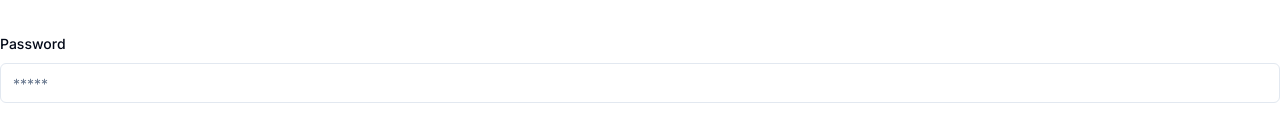
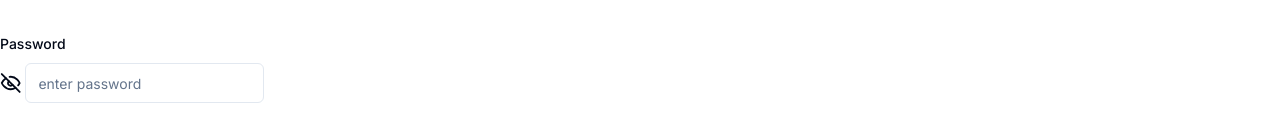
Before and after one commit to femiabimbola/authjs-refresher, a Next.js app: page /signup in a window 1280 px wide. Shown: the part 177-310 px from the top of the page. Built offline with nearby package versions, Linux system fonts and the light colour scheme.

Commit message:
working on the passport input

```diff
--- a/components/auth/SignUp.tsx
+++ b/components/auth/SignUp.tsx
@@ -16,6 +16,7 @@ import {
 } from "@/components/ui/form";
 import {Input} from "@/components/ui/input";
 import {InputSuffix} from "../ui/input-suffix";
+import {PasswordInput} from "../ui/password-input";
 
 const SignUp = () => {
   const form = useForm<z.infer<typeof RegisterSchema>>({
@@ -77,8 +78,8 @@ const SignUp = () => {
             <FormItem>
               <FormLabel>Password</FormLabel>
               <FormControl>
-                <Input
-                  placeholder="*****"
+                <PasswordInput
+                  placeholder="enter password"
                   {...field}
                 />
               </FormControl>
--- a/components/ui/password-input.tsx
+++ b/components/ui/password-input.tsx
@@ -2,7 +2,8 @@ import * as React from "react";
 
 import {cn} from "@/lib/utils";
 import {Input} from "./input";
-import {EyeIcon} from "lucide-react";
+import {EyeIcon, EyeOffIcon} from "lucide-react";
+import {InputSuffix} from "./input-suffix";
 
 export interface PasswordInputProps
   extends React.InputHTMLAttributes<HTMLInputElement> {
@@ -10,15 +11,18 @@ export interface PasswordInputProps
 }
 
 const PasswordInput = React.forwardRef<HTMLInputElement, PasswordInputProps>(
-  ({suffix, className, ...props}, ref) => {
+  ({className, ...props}, ref) => {
+    const [showPassword, setShowPassword] = React.useState(false);
     return (
-      <div>
-        suffix={<EyeIcon />}
-        <Input
+      <div className=" flex gap-1 items-center">
+        <InputSuffix
           className={className}
           {...props}
           ref={ref}
+          type={showPassword ? "text" : "password"}
+          suffix={showPassword ? <EyeIcon /> : <EyeOffIcon />}
         />
+        {/* {suffix={<EyeIcon />}} */}
       </div>
     );
   }
```
